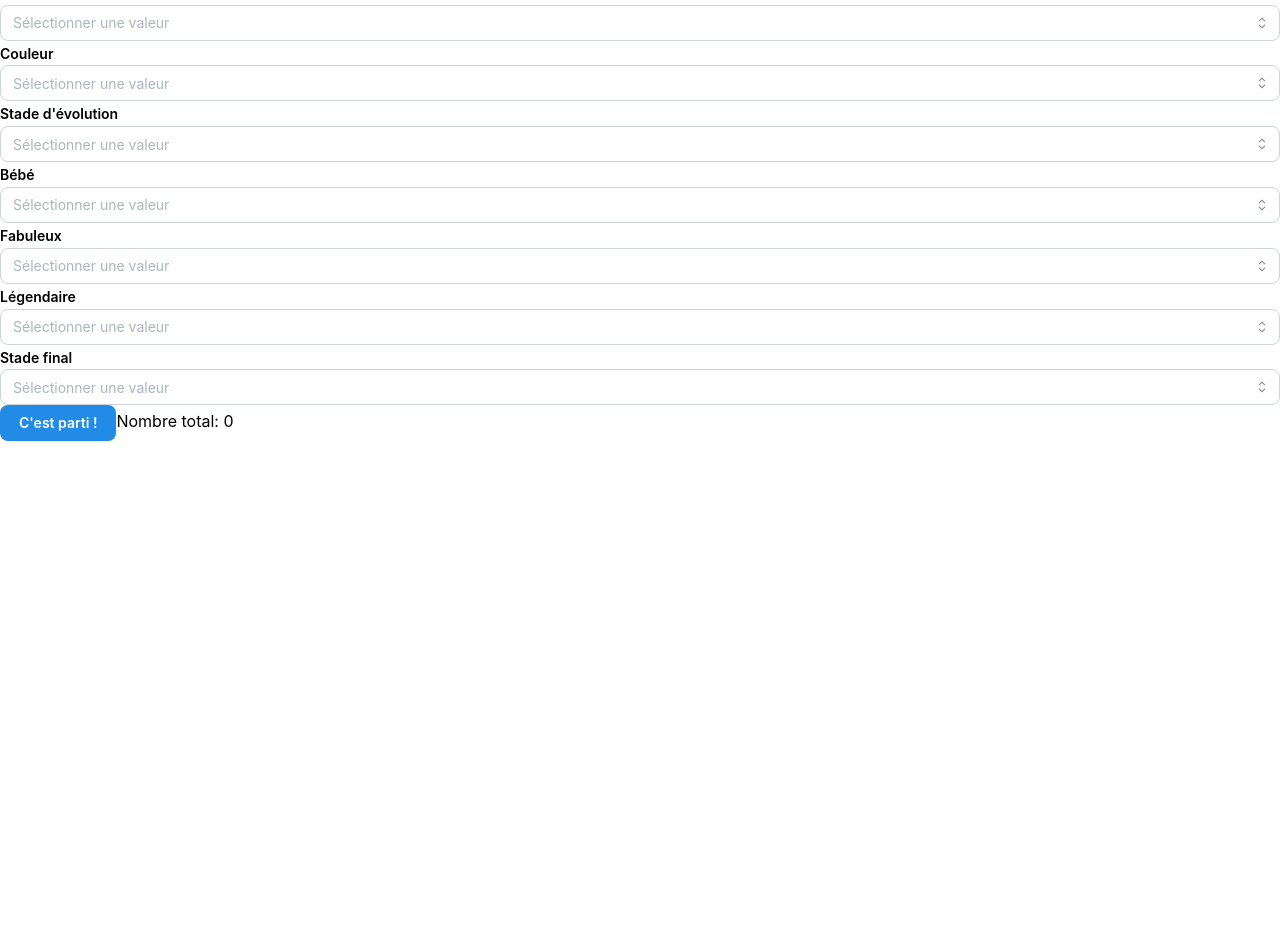
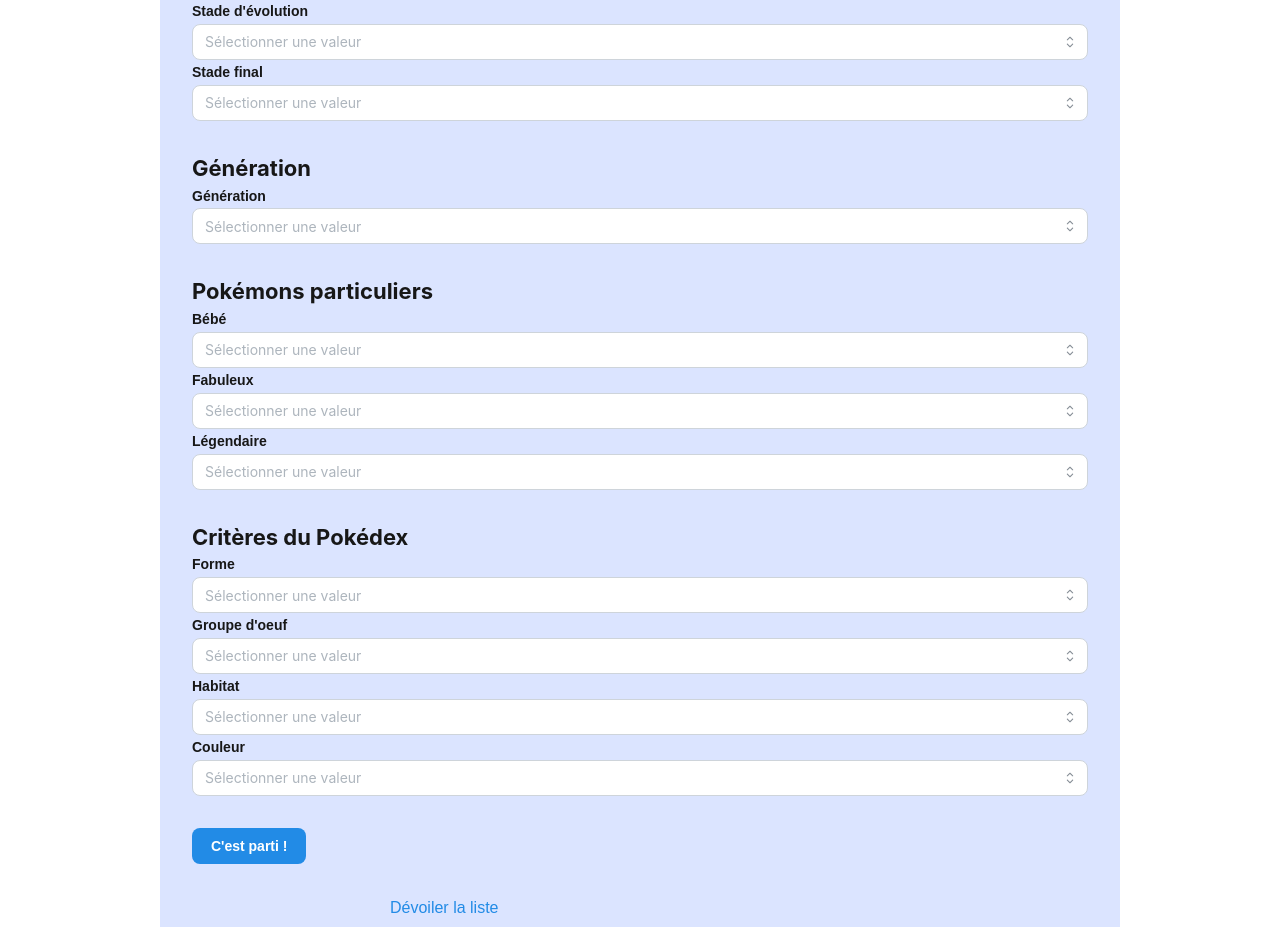
Before and after one commit to JeanDracolosse/poke-quizz, a Next.js app: page / in a window 1280 px wide. Shown: the part 385-1312 px from the top of the page. Before the commit the page ends 826 px from the top, so only its background shows below. Built offline with nearby package versions, Linux system fonts and the light colour scheme.

Commit message:
Add mantine properly

```diff
--- a/app/Constants.tsx
+++ b/app/Constants.tsx
@@ -1,3 +1,3 @@
 export const GRAPHQL_URL = 'https://graphql.pokeapi.co/v1beta2'
 export const LANG_ID = 5
-export const CHUNK_SIZE = 10;
+export const CHUNK_SIZE = 3;
--- a/app/components/CriteriaSelects.tsx
+++ b/app/components/CriteriaSelects.tsx
@@ -3,7 +3,7 @@
 import { useState } from "react";
 import PokemonQueryBuilder from "../util/PokemonQueryBuilder";
 import { CHUNK_SIZE, GRAPHQL_URL, LANG_ID } from "../Constants";
-import { Select, Table, Button, Spoiler } from '@mantine/core';
+import { Select, Table, Button, Spoiler, Container, Box, Grid, Title, Flex, Center } from '@mantine/core';
 
 
 export type Props = {
@@ -18,6 +18,7 @@
 
 export default function CriteriaSelects({ abilities, types, moves, shapes, eggGroups, habitats, colors }: Props) {
     const [expanded, setExpanded] = useState(false);
+    const [numberOfPokemon, setNumberOfPokemon] = useState<number | null>(null);
 
     const [selectedGeneration, setSelectedGeneration] = useState<string | null>(null);
     const [selectedAbility, setSelectedAbility] = useState<string | null>(null);
@@ -91,6 +92,7 @@
         const posts = await data.json()
 
         const pokemonFullList = graphqlQueryBuilder.formatReponse(posts, LANG_ID)
+        setNumberOfPokemon(pokemonFullList.length)
         const columns = [];
         for (let i = 0; i < pokemonFullList.length; i += CHUNK_SIZE) {
             columns.push(pokemonFullList.slice(i, i + CHUNK_SIZE));
@@ -99,16 +101,19 @@
     }
 
     return (
-        <div>
+        <Grid gap="md" rowGap="xl" columnGap="sm">
+            <Grid.Col span={12}>
+                <Title order={3}>Critères stratégiques</Title>
+
                 <Select
-                label="Génération"
+                    label="Type"
                     placeholder="Sélectionner une valeur"
-                data={Array.from({ length: 9 }, (_, n) => n + 1).map(generation => ({
-                    value: generation.toString(),
-                    label: generation.toString()
+                    data={types.map(a => ({
+                        value: a.id,
+                        label: a.name
                     }))}
-                value={selectedGeneration}
-                onChange={setSelectedGeneration}
+                    value={selectedType}
+                    onChange={setSelectedType}
                     allowDeselect
                 />
                 <Select
@@ -123,17 +128,6 @@
                     allowDeselect
                 />
                 <Select
-                label="Type"
-                placeholder="Sélectionner une valeur"
-                data={types.map(a => ({
-                    value: a.id,
-                    label: a.name
-                }))}
-                value={selectedType}
-                onChange={setSelectedType}
-                allowDeselect
-            />
-            <Select
                     label="Attaque"
                     placeholder="Sélectionner une valeur"
                     data={moves.map(a => ({
@@ -144,6 +138,90 @@
                     onChange={setSelectedMove}
                     allowDeselect
                 />
+            </Grid.Col>
+
+            <Grid.Col span={12}>
+                <Title order={3}>Évolutions</Title>
+
+                <Select
+                    label="Stade d'évolution"
+                    placeholder="Sélectionner une valeur"
+                    data={Array.from({ length: 3 }, (_, n) => n + 1).map(evolutionStage => ({
+                        value: evolutionStage.toString(),
+                        label: evolutionStage.toString()
+                    }))}
+                    value={selectedEvolutionStage}
+                    onChange={setSelectedEvolutionStage}
+                    allowDeselect
+                />
+                <Select
+                    label="Stade final"
+                    placeholder="Sélectionner une valeur"
+                    data={Array.from({ length: 2 }, (_, n) => n + 1).map(evolve => ({
+                        value: evolve.toString(),
+                        label: evolve === 1 ? "Oui" : "Non"
+                    }))}
+                    value={selectedEvolve}
+                    onChange={setSelectedEvolve}
+                    allowDeselect
+                />
+            </Grid.Col>
+
+
+            <Grid.Col span={12}>
+                <Title order={3}>Génération</Title>
+
+                <Select
+                    label="Génération"
+                    placeholder="Sélectionner une valeur"
+                    data={Array.from({ length: 9 }, (_, n) => n + 1).map(generation => ({
+                        value: generation.toString(),
+                        label: generation.toString()
+                    }))}
+                    value={selectedGeneration}
+                    onChange={setSelectedGeneration}
+                    allowDeselect
+                />
+            </Grid.Col>
+            <Grid.Col span={12}>
+                <Title order={3}>Pokémons particuliers</Title>
+
+                <Select
+                    label="Bébé"
+                    placeholder="Sélectionner une valeur"
+                    data={Array.from({ length: 2 }, (_, n) => n + 1).map(baby => ({
+                        value: baby.toString(),
+                        label: baby === 1 ? "Oui" : "Non"
+                    }))}
+                    value={selectedBaby}
+                    onChange={setSelectedBaby}
+                    allowDeselect
+                />
+                <Select
+                    label="Fabuleux"
+                    placeholder="Sélectionner une valeur"
+                    data={Array.from({ length: 2 }, (_, n) => n + 1).map(mythical => ({
+                        value: mythical.toString(),
+                        label: mythical === 1 ? "Oui" : "Non"
+                    }))}
+                    value={selectedMythical}
+                    onChange={setSelectedMythical}
+                    allowDeselect
+                />
+                <Select
+                    label="Légendaire"
+                    placeholder="Sélectionner une valeur"
+                    data={Array.from({ length: 2 }, (_, n) => n + 1).map(legendary => ({
+                        value: legendary.toString(),
+                        label: legendary === 1 ? "Oui" : "Non"
+                    }))}
+                    value={selectedLegendary}
+                    onChange={setSelectedLegendary}
+                    allowDeselect
+                />
+            </Grid.Col>
+            <Grid.Col span={12}>
+                <Title order={3}>Critères du Pokédex</Title>
                 <Select
                     label="Forme"
                     placeholder="Sélectionner une valeur"
@@ -188,65 +266,26 @@
                     onChange={setSelectedColor}
                     allowDeselect
                 />
-            <Select
-                label="Stade d'évolution"
-                placeholder="Sélectionner une valeur"
-                data={Array.from({ length: 3 }, (_, n) => n + 1).map(evolutionStage => ({
-                    value: evolutionStage.toString(),
-                    label: evolutionStage.toString()
-                }))}
-                value={selectedEvolutionStage}
-                onChange={setSelectedEvolutionStage}
-                allowDeselect
-            />
-            <Select
-                label="Bébé"
-                placeholder="Sélectionner une valeur"
-                data={Array.from({ length: 2 }, (_, n) => n + 1).map(baby => ({
-                    value: baby.toString(),
-                    label: baby === 1 ? "Oui" : "Non"
-                }))}
-                value={selectedBaby}
-                onChange={setSelectedBaby}
-                allowDeselect
-            />
-            <Select
-                label="Fabuleux"
-                placeholder="Sélectionner une valeur"
-                data={Array.from({ length: 2 }, (_, n) => n + 1).map(mythical => ({
-                    value: mythical.toString(),
-                    label: mythical === 1 ? "Oui" : "Non"
-                }))}
-                value={selectedMythical}
-                onChange={setSelectedMythical}
-                allowDeselect
-            />
-            <Select
-                label="Légendaire"
-                placeholder="Sélectionner une valeur"
-                data={Array.from({ length: 2 }, (_, n) => n + 1).map(legendary => ({
-                    value: legendary.toString(),
-                    label: legendary === 1 ? "Oui" : "Non"
-                }))}
-                value={selectedLegendary}
-                onChange={setSelectedLegendary}
-                allowDeselect
-            />
-            <Select
-                label="Stade final"
-                placeholder="Sélectionner une valeur"
-                data={Array.from({ length: 2 }, (_, n) => n + 1).map(evolve => ({
-                    value: evolve.toString(),
-                    label: evolve === 1 ? "Oui" : "Non"
-                }))}
-                value={selectedEvolve}
-                onChange={setSelectedEvolve}
-                allowDeselect
-            />
+            </Grid.Col>
+            <Grid.Col span={12}>
+                <Flex gap="xl"
+                    justify="flex-start"
+                    align="center">
                     <Button onClick={handleSearch}>
                         C'est parti !
                     </Button>
-            {"Nombre total: " + pokemonList.reduce((acc, row) => acc + row.length, 0)}
+                    <Title order={4} className={numberOfPokemon === null ? "hidden" : "block"}>
+                        {"Nombre total: " + numberOfPokemon}
+                    </Title>
+                </Flex>
+
+            </Grid.Col>
+            <Grid.Col span={12}>
+                <Flex
+                    justify="center"
+                    align="center"
+                    direction="column"
+                    gap="xl">
                     <Spoiler
                         maxHeight={0}
                         showLabel="Dévoiler la liste"
@@ -254,6 +293,7 @@
                         expanded={expanded}
                         onExpandedChange={setExpanded}>
                         <div>
+                            <Table.ScrollContainer minWidth={500}>
                                 <Table>
                                     <Table.Tbody>
                                         {pokemonList.map((pokemon, i) => (
@@ -265,8 +305,12 @@
                                         ))}
                                     </Table.Tbody>
                                 </Table>
+                            </Table.ScrollContainer>
                         </div>
                     </Spoiler >
-        </div>
+                </Flex>
+            </Grid.Col>
+        </Grid >
+
     );
 }
--- a/app/layout.tsx
+++ b/app/layout.tsx
@@ -1,6 +1,7 @@
 // Import styles of packages that you've installed.
 // All packages except `@mantine/hooks` require styles imports
 import '@mantine/core/styles.css';
+import "./globals.css";
 
 import { MantineProvider, mantineHtmlProps } from '@mantine/core';
 
--- a/app/page.tsx
+++ b/app/page.tsx
@@ -1,6 +1,7 @@
 import { getAbilities, getColors, getEggGroups, getHabitats, getMoves, getShapes, getTypes } from "@/lib/PokemonDataList";
 import CriteriaSelects from "./components/CriteriaSelects";
 import { LANG_ID } from "./Constants";
+import { Box, Container, Title } from "@mantine/core";
 
 const abilities = getAbilities(LANG_ID)
 const types = getTypes(LANG_ID)
@@ -12,8 +13,11 @@
 
 export default async function Home() {
   return (
-    <div>
-      <CriteriaSelects abilities={abilities} types={types} moves={moves} shapes={shapes} eggGroups={eggGroups} habitats={habitats} colors={colors} />
-    </div>
+    <Container strategy="grid" >
+      <Box className="p-8" bg="var(--mantine-color-indigo-light)" >
+        <Title className="pb-8" order={1}>Poké Quizz</Title>
+        <CriteriaSelects abilities={abilities} types={types} moves={moves} shapes={shapes} eggGroups={eggGroups} habitats={habitats} colors={colors} />
+      </Box>
+    </Container>
   )
 }
```
Lines whose indentation alone changed are shown as unchanged.
